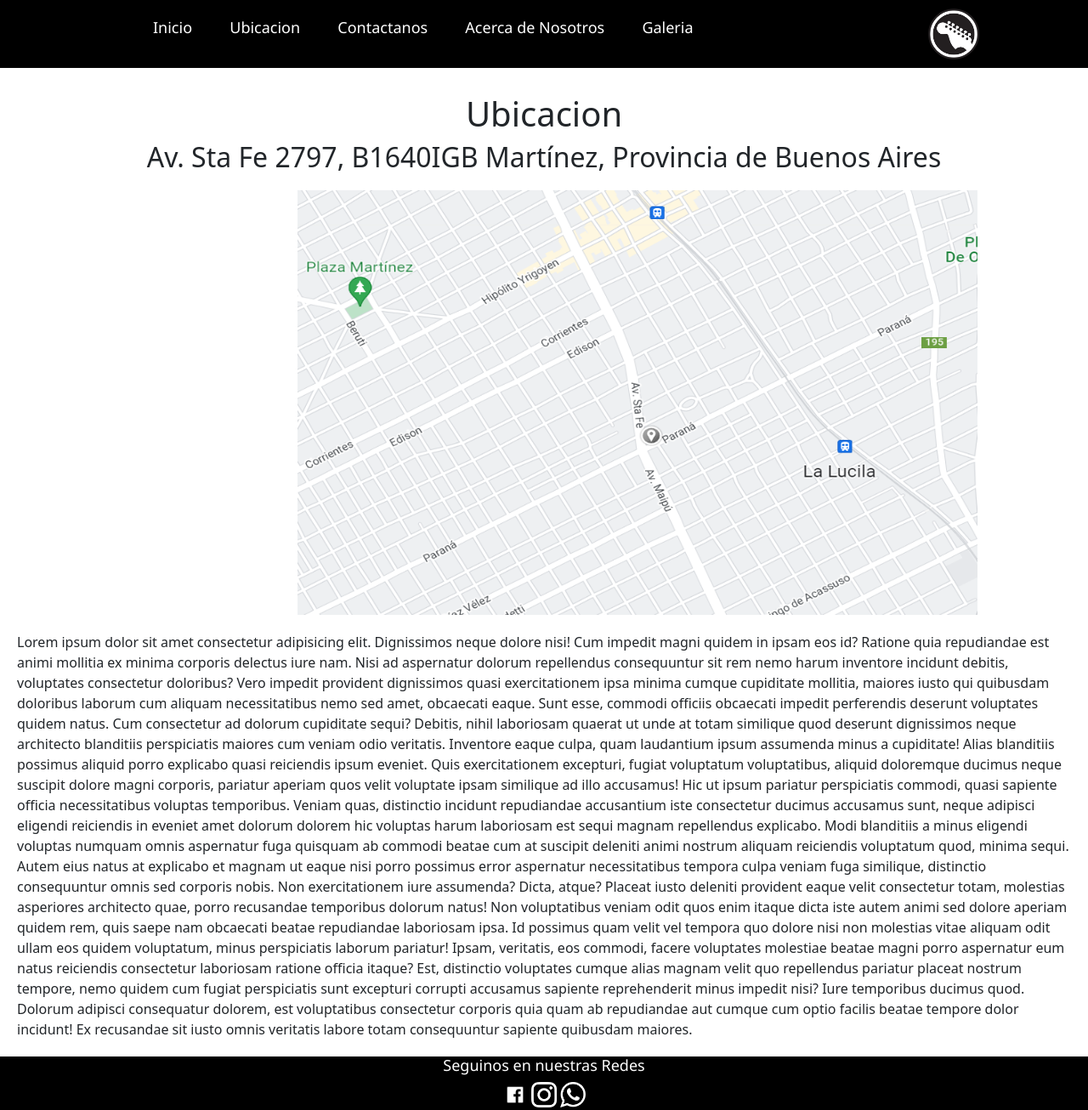
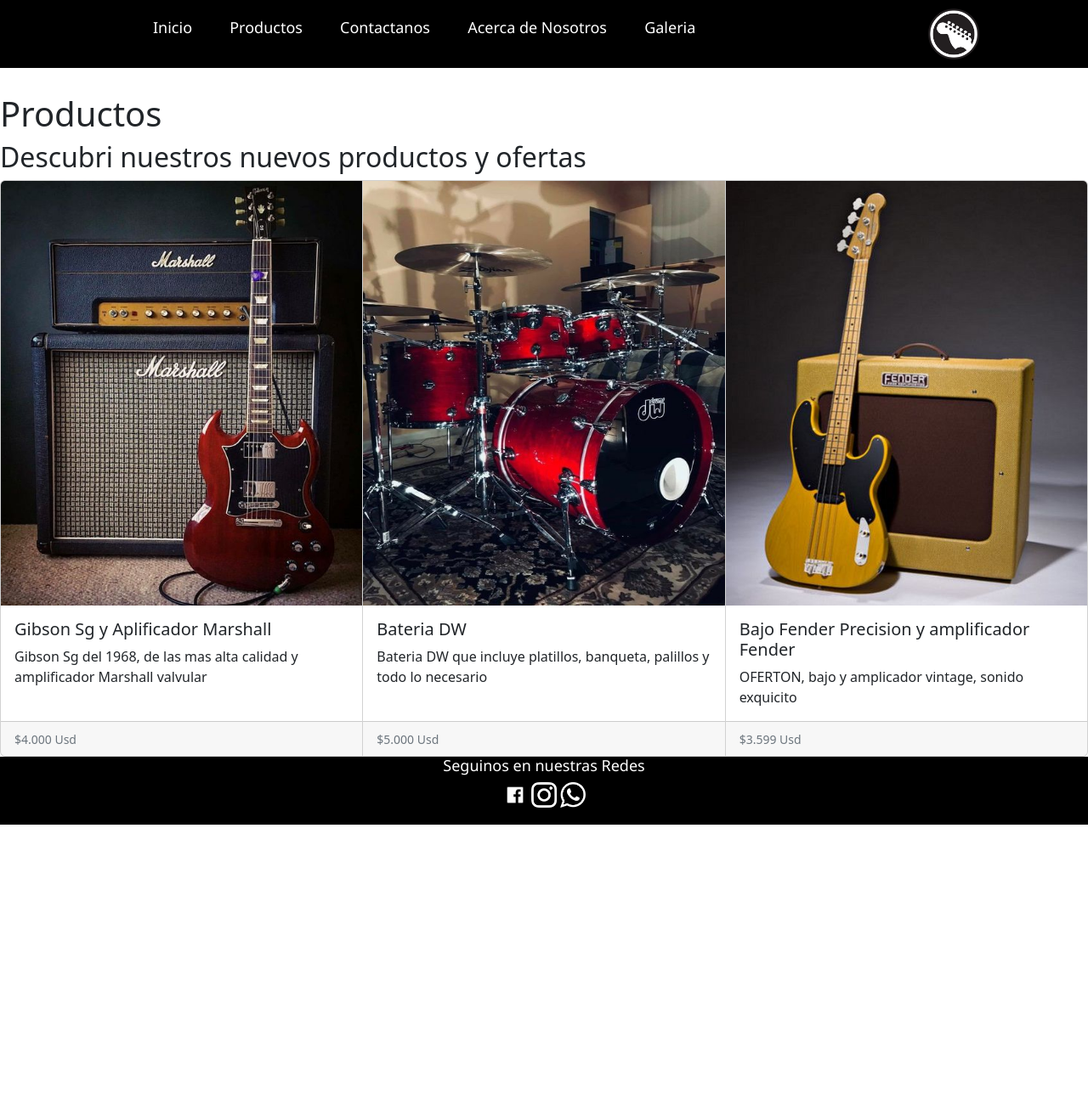
Before and after one commit to santoss24/tercera_Pre_entega, a website: page Pages/ubicacion.html in a window 1280 px wide. Shown: the whole page at 85% size. After the commit the page ends 971 px from the top, so only its background shows below. Drawn offline with Linux system fonts and the light colour scheme.

Commit message:
final commit

```diff
--- a/Pages/ubicacion.html
+++ b/Pages/ubicacion.html
@@ -17,68 +17,62 @@
             <nav>
                 <ul class="links">
                     <li><a href="../index.html">Inicio</a></li>
-                    <li><a href="./ubicacion.html">Ubicacion</a></li>
+                    <li><a href="./ubicacion.html">Productos</a></li>
                     <li><a href="./contactanos.html">Contactanos</a> </li>
                     <li><a href="./acerca_de_nosotros.html">Acerca de Nosotros</a></li>
                     <li><a href="./galeria.html">Galeria</a></li>
                 </ul>
             </nav>
             <div class="logo">
-                <img src="./Images/Logo.png" alt="">
+                <a href="../index.html"><img src="../Pages/Images/Logo.png" alt=""></a>
             </div>
         </header>
     </div>
 
+    <h1>Productos</h1>
+    <h2>Descubri nuestros nuevos productos y ofertas</h2>
 
-    <div class="titulo_mapa">
-        <h1>Ubicacion</h1>
-        <h2>Av. Sta Fe 2797, B1640IGB Martínez, Provincia de Buenos Aires</h2>
-    </div>
+        <div class="card-group">
+            <div class="card">
+                <img src="./Images/guitarra y ampli.jpg" class="card-img-top" alt="...">
+                <div class="card-body">
+                    <h5 class="card-title">Gibson Sg y Aplificador Marshall</h5>
+                    <p class="card-text">Gibson Sg del 1968, de las mas alta calidad y amplificador Marshall valvular</p>
+                </div>
+                <div class="card-footer">
+                    <small class="text-muted">$4.000 Usd    </small>
+                </div>
+            </div>
+            <div class="card">
+                <img src="./Images/bajo con funda.jpg" class="card-img-top" alt="...">
+                <div class="card-body">
+                    <h5 class="card-title">Bateria DW</h5>
+                    <p class="card-text">Bateria DW que incluye platillos, banqueta, palillos y todo lo necesario </p>
+                </div>
+                <div class="card-footer">
+                    <small class="text-muted">$5.000 Usd</small>
+                </div>
+            </div>
+            <div class="card">
+                <img src="./Images/jazz bass.jpg" class="card-img-top" alt="...">
+                <div class="card-body">
+                    <h5 class="card-title">Bajo Fender Precision y amplificador Fender</h5>
+                    <p class="card-text">OFERTON, bajo y amplicador vintage, sonido exquicito</p>
+                </div>
+                <div class="card-footer">
+                    <small class="text-muted">$3.599 Usd</small>
+                </div>
+            </div>
+        </div>
 
-    <div class="mapa">
-        <img src="./Images/Capture.PNG" alt="">
-    </div>
-
-    <section class="texto_mapa">
-        <p>Lorem ipsum dolor sit amet consectetur adipisicing elit. Dignissimos neque dolore nisi! Cum impedit magni
-            quidem in ipsam eos id? Ratione quia repudiandae est animi mollitia ex minima corporis delectus iure nam.
-            Nisi ad aspernatur dolorum repellendus consequuntur sit rem nemo harum inventore incidunt debitis,
-            voluptates consectetur doloribus? Vero impedit provident dignissimos quasi exercitationem ipsa minima cumque
-            cupiditate mollitia, maiores iusto qui quibusdam doloribus laborum cum aliquam necessitatibus nemo sed amet,
-            obcaecati eaque. Sunt esse, commodi officiis obcaecati impedit perferendis deserunt voluptates quidem natus.
-            Cum consectetur ad dolorum cupiditate sequi? Debitis, nihil laboriosam quaerat ut unde at totam similique
-            quod deserunt dignissimos neque architecto blanditiis perspiciatis maiores cum veniam odio veritatis.
-            Inventore eaque culpa, quam laudantium ipsum assumenda minus a cupiditate! Alias blanditiis possimus aliquid
-            porro explicabo quasi reiciendis ipsum eveniet. Quis exercitationem excepturi, fugiat voluptatum
-            voluptatibus, aliquid doloremque ducimus neque suscipit dolore magni corporis, pariatur aperiam quos velit
-            voluptate ipsam similique ad illo accusamus! Hic ut ipsum pariatur perspiciatis commodi, quasi sapiente
-            officia necessitatibus voluptas temporibus. Veniam quas, distinctio incidunt repudiandae accusantium iste
-            consectetur ducimus accusamus sunt, neque adipisci eligendi reiciendis in eveniet amet dolorum dolorem hic
-            voluptas harum laboriosam est sequi magnam repellendus explicabo. Modi blanditiis a minus eligendi voluptas
-            numquam omnis aspernatur fuga quisquam ab commodi beatae cum at suscipit deleniti animi nostrum aliquam
-            reiciendis voluptatum quod, minima sequi. Autem eius natus at explicabo et magnam ut eaque nisi porro
-            possimus error aspernatur necessitatibus tempora culpa veniam fuga similique, distinctio consequuntur omnis
-            sed corporis nobis. Non exercitationem iure assumenda? Dicta, atque? Placeat iusto deleniti provident eaque
-            velit consectetur totam, molestias asperiores architecto quae, porro recusandae temporibus dolorum natus!
-            Non voluptatibus veniam odit quos enim itaque dicta iste autem animi sed dolore aperiam quidem rem, quis
-            saepe nam obcaecati beatae repudiandae laboriosam ipsa. Id possimus quam velit vel tempora quo dolore nisi
-            non molestias vitae aliquam odit ullam eos quidem voluptatum, minus perspiciatis laborum pariatur! Ipsam,
-            veritatis, eos commodi, facere voluptates molestiae beatae magni porro aspernatur eum natus reiciendis
-            consectetur laboriosam ratione officia itaque? Est, distinctio voluptates cumque alias magnam velit quo
-            repellendus pariatur placeat nostrum tempore, nemo quidem cum fugiat perspiciatis sunt excepturi corrupti
-            accusamus sapiente reprehenderit minus impedit nisi? Iure temporibus ducimus quod. Dolorum adipisci
-            consequatur dolorem, est voluptatibus consectetur corporis quia quam ab repudiandae aut cumque cum optio
-            facilis beatae tempore dolor incidunt! Ex recusandae sit iusto omnis veritatis labore totam consequuntur
-            sapiente quibusdam maiores.</p>
-    </section>
 
     <footer class="footer">
         <h2>Seguinos en nuestras Redes</h2>
         <center>
             <div>
-                <img src="./Images/facebook.png" alt="">
-                <img src="./Images/instagram.png" alt="">
-                <img src="./Images/wpp.png" alt="">
+                <img src="./Images/facebook.png" alt="icono de Facebook">
+                <img src="./Images/instagram.png" alt="icono de Instagram">
+                <img src="./Images/wpp.png" alt="icono de Wpp">
             </div>
         </center>
     </footer>
--- a/scss/componentes/_imagenes.scss
+++ b/scss/componentes/_imagenes.scss
@@ -5,7 +5,7 @@
     transition: all 0.5s;
 }
 
-.card img {
+.card_index img {
     width: 100%;
     min-height: 250px;
     max-height: 300px;
@@ -18,8 +18,6 @@
     align-items: center;
 }
 
-.mapa img {
+.card-img-top{
     height: 500px;
-    width: 800px;
-    margin-left: 350px;
 }
--- a/scss/otro/_resto.scss
+++ b/scss/otro/_resto.scss
@@ -5,7 +5,7 @@
     flex-direction: row;
     justify-content: space-between;
     align-items: center;
-    background-color: black;
+    background-color: $primario;
     height: 80px;
     padding: 5px 10%;
     margin-bottom: 30px;
@@ -18,7 +18,7 @@
     justify-content: space-evenly;
 }
 
-.card {
+.card_index {
     width: 40%;
     margin: 20px 0px;
     border-radius: 20px;
@@ -70,12 +70,8 @@
     margin-bottom: 20px;
 }
 
-.texto_mapa {
-    margin: 20px;
-}
-
 .footer {
-    background-color: black;
+    background-color: $primario;
     height: 80px;
 }
 
@@ -91,3 +87,8 @@
     margin-bottom: 128px;
     width: 95%;
 }
+
+.contactanos{
+    text-align: center;
+    margin-bottom: 55px;
+}
--- a/scss/utilities/_color.scss
+++ b/scss/utilities/_color.scss
@@ -1 +1 @@
-$ebony: black
+$primario: black;
--- a/scss/viwes/_queries.scss
+++ b/scss/viwes/_queries.scss
@@ -2,7 +2,6 @@
 
 @media (max-width: 500px) {
     .header {
-        display: flex;
         flex-direction: column;
         float: left;
         height: auto;
```
Also changed, not shown: Pages/acerca_de_nosotros.html (+5 -5 lines), Pages/contactanos.html (+11 -5 lines), Pages/galeria.html (+15 -13 lines), index.html (+9 -9 lines), Pages/Images/bajo con funda.jpg (added), Pages/Images/guitarra y ampli.jpg (added), Pages/Images/jazz bass.jpg (added), scss/main.css, 1 other file.
